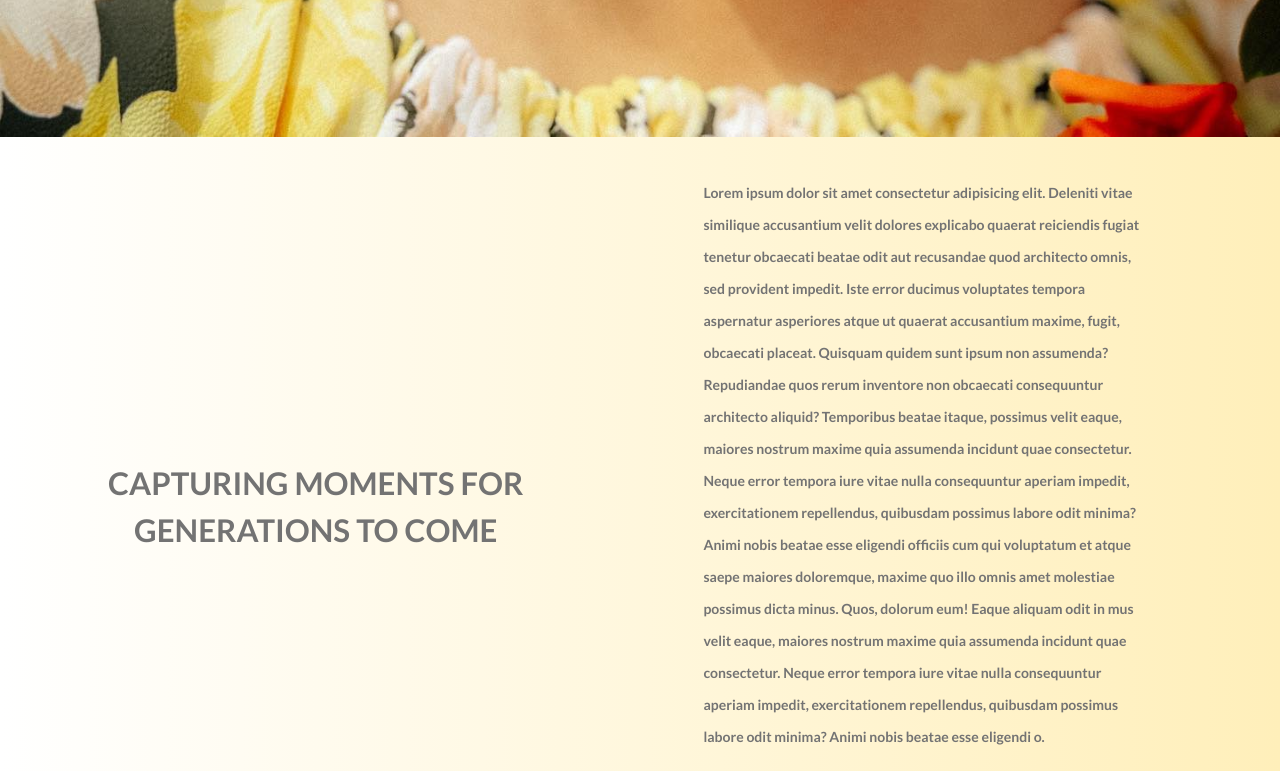
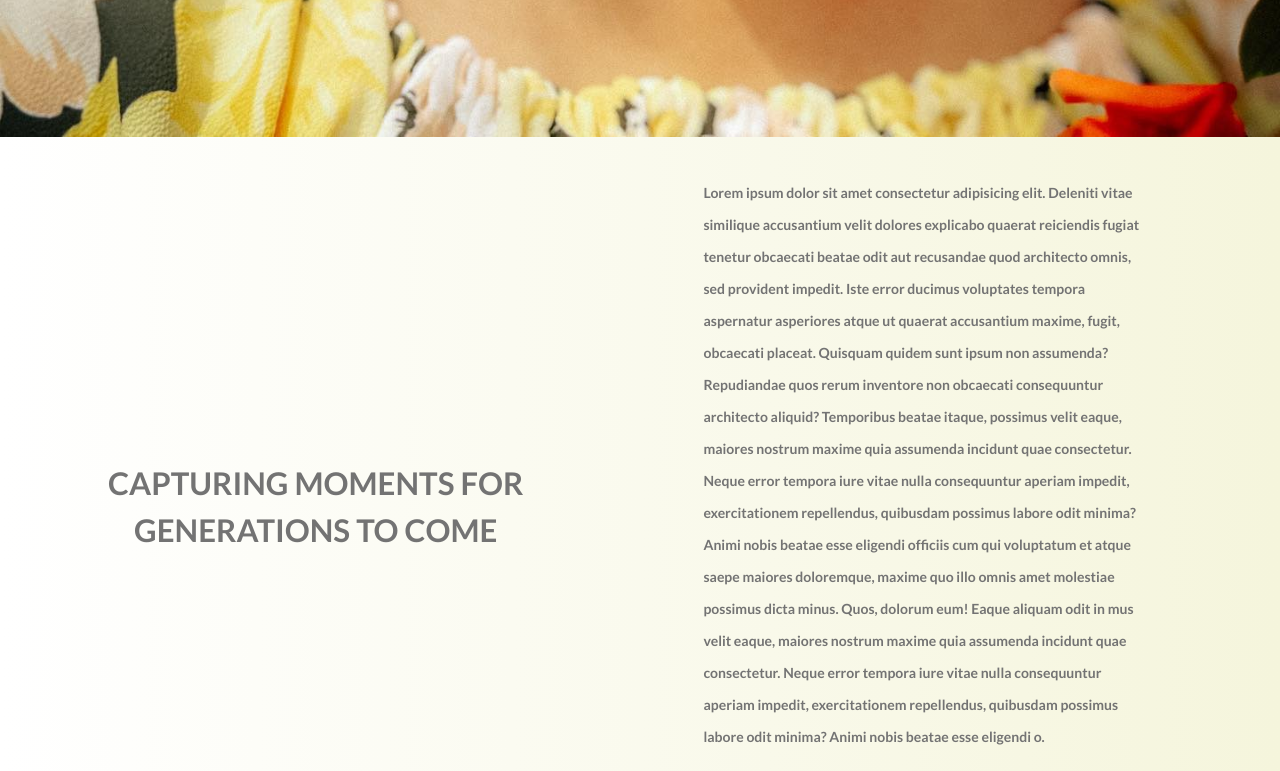
Before and after one commit to Deyjuwon/ayomideolamide, a React (Vite) app: page / in a window 1280 px wide. Shown: the part 1440-2211 px from the top of the page. Built offline with nearby package versions, Linux system fonts and the light colour scheme; a web font is replaced by a local one.

Commit message:
home page styling updated

```diff
--- a/tailwind.config.js
+++ b/tailwind.config.js
@@ -14,7 +14,7 @@ export default {
         'green2': '#989E8B',
         'brown1': '#DDB8A6',
         'brown2': '#D49B7E',
-        'yellow1': '#FFEFBA',
+        'yellow1': '#F5F5DC',
       },
       letterSpacing: {
         tightest: '-.075em',
```
